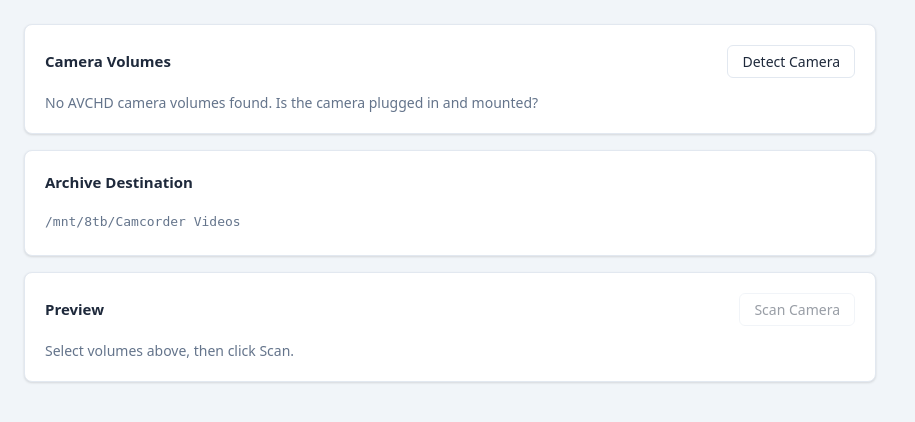
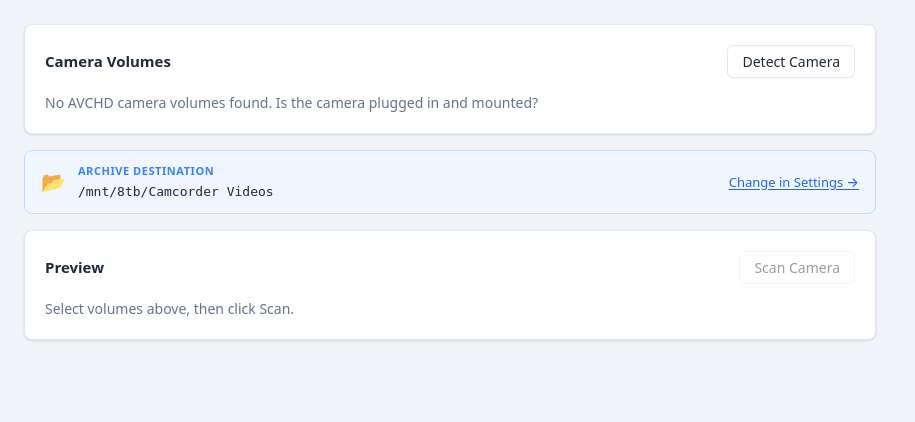
Before and after one commit to adryan16-git/camcorder-import, a Flask app: page / in a window 1280 px wide. Shown: the part 105-527 px from the top of the page, without its empty margins (0-915 px from the left). Run offline with Flask 3, Linux system fonts and the light colour scheme; data that the repository does not hold is empty.

Commit message:
UI: info box for archive path, scan spinner, catalog search
- Archive destination shown as styled info box (non-interactive) with
  "Change in Settings" link that jumps to the Settings tab
- Scan Camera shows spinner + live status message while ffprobe runs
- Catalog grid gains a free-text search input (filters by date or path)

Co-Authored-By: Claude Sonnet 4.6 <noreply@anthropic.com>

```diff
--- a/static/app.css
+++ b/static/app.css
@@ -122,7 +122,33 @@ button { cursor: pointer; font-family: inherit; font-size: 14px; border-radius:
 .camera-label { font-weight: 500; }
 .camera-meta { color: var(--muted); font-size: 13px; margin-left: auto; }
 
-.archive-path { padding: 4px 0; font-family: monospace; font-size: 13px; }
+/* -------------------------------------------------------------- info box */
+.info-box {
+  display: flex;
+  align-items: center;
+  gap: 12px;
+  background: #eff6ff;
+  border: 1px solid #bfdbfe;
+  border-radius: var(--radius);
+  padding: 12px 16px;
+  margin-bottom: 16px;
+}
+.info-icon { font-size: 20px; flex-shrink: 0; }
+.info-content { flex: 1; min-width: 0; }
+.info-label { font-size: 11px; font-weight: 600; text-transform: uppercase; letter-spacing: .05em; color: #3b82f6; margin-bottom: 2px; }
+.info-value { font-family: monospace; font-size: 13px; color: var(--text); white-space: nowrap; overflow: hidden; text-overflow: ellipsis; }
+.btn-link {
+  background: none;
+  border: none;
+  color: #2563eb;
+  font-size: 13px;
+  font-weight: 500;
+  padding: 0;
+  white-space: nowrap;
+  text-decoration: underline;
+  text-underline-offset: 2px;
+}
+.btn-link:hover { color: #1d4ed8; }
 
 /* ------------------------------------------------------------- scan results */
 .recordings-table {
@@ -236,6 +262,17 @@ button { cursor: pointer; font-family: inherit; font-size: 14px; border-radius:
   font-size: 13px;
   color: var(--muted);
 }
+.filter-search { flex: 1; min-width: 160px; }
+.filter-search input[type=search] {
+  width: 100%;
+  padding: 4px 8px;
+  border: 1px solid var(--border);
+  border-radius: 4px;
+  font-size: 13px;
+  background: var(--surface);
+  margin-left: 6px;
+}
+.filter-search input[type=search]:focus { outline: 2px solid var(--primary); border-color: transparent; }
 .filter-row select {
   margin-left: 6px;
   padding: 4px 8px;
--- a/static/app.js
+++ b/static/app.js
@@ -125,10 +125,16 @@ async function scan_camera() {
   const mounts = selected_mounts();
   if (!mounts.length) return;
 
-  const btn = document.getElementById('btn-scan');
+  const btn        = document.getElementById('btn-scan');
+  const status_row = document.getElementById('scan-status-row');
+  const status_msg = document.getElementById('scan-status-msg');
+  const status_txt = document.getElementById('scan-status');
+
   btn.disabled = true;
   btn.textContent = 'Scanning…';
-  document.getElementById('scan-status').textContent = 'Running ffprobe on camera files…';
+  status_row.classList.remove('hidden');
+  status_msg.textContent = 'Running ffprobe on camera files…';
+  status_txt.classList.add('hidden');
   document.getElementById('scan-results').classList.add('hidden');
   document.getElementById('import-actions').classList.add('hidden');
 
@@ -142,10 +148,12 @@ async function scan_camera() {
     scan_recordings = await res.json();
     render_scan_results();
   } catch (e) {
-    document.getElementById('scan-status').textContent = `Scan failed: ${e.message}`;
+    status_msg.textContent = `Scan failed: ${e.message}`;
   } finally {
     btn.disabled = false;
     btn.textContent = 'Scan Camera';
+    status_row.classList.add('hidden');
+    status_txt.classList.remove('hidden');
   }
 }
 
@@ -329,11 +337,16 @@ function apply_catalog_filters() {
   const year    = document.getElementById('filter-year').value;
   const source  = document.getElementById('filter-source').value;
   const glacier = document.getElementById('filter-glacier').value;
+  const search  = document.getElementById('filter-search').value.trim().toLowerCase();
 
   let recs = catalog_data.recordings;
   if (year)    recs = recs.filter(r => r.recorded_at?.startsWith(year));
   if (source)  recs = recs.filter(r => r.source === source);
   if (glacier) recs = recs.filter(r => String(r.glacier_archived) === glacier);
+  if (search)  recs = recs.filter(r =>
+    (r.recorded_at || '').toLowerCase().includes(search) ||
+    (r.path || '').toLowerCase().includes(search)
+  );
 
   const tbody = document.getElementById('catalog-tbody');
   tbody.innerHTML = '';
@@ -645,6 +658,11 @@ document.getElementById('btn-cancel-catalog').addEventListener('click', cancel_j
 document.getElementById('filter-year').addEventListener('change', apply_catalog_filters);
 document.getElementById('filter-source').addEventListener('change', apply_catalog_filters);
 document.getElementById('filter-glacier').addEventListener('change', apply_catalog_filters);
+document.getElementById('filter-search').addEventListener('input', apply_catalog_filters);
+
+document.getElementById('btn-goto-settings').addEventListener('click', () => {
+  document.querySelector('.tab-btn[data-tab="settings"]').click();
+});
 
 // ---------------------------------------------------------------------------
 // Init
--- a/templates/index.html
+++ b/templates/index.html
@@ -30,17 +30,23 @@
       </div>
     </div>
 
-    <div class="card">
-      <div class="card-header">
-        <h2>Archive Destination</h2>
+    <div id="archive-infobox" class="info-box">
+      <span class="info-icon">&#x1F4C2;</span>
+      <div class="info-content">
+        <div class="info-label">Archive destination</div>
+        <div id="archive-display" class="info-value">Loading…</div>
       </div>
-      <p id="archive-display" class="archive-path muted">Loading...</p>
+      <button type="button" id="btn-goto-settings" class="btn-link">Change in Settings &#x2192;</button>
     </div>
 
     <div class="card">
       <div class="card-header">
         <h2>Preview</h2>
         <button id="btn-scan" class="btn-secondary" disabled>Scan Camera</button>
+      </div>
+      <div id="scan-status-row" class="build-status-row hidden">
+        <span id="scan-spinner" class="spinner"></span>
+        <span id="scan-status-msg" class="muted">Scanning…</span>
       </div>
       <div id="scan-status" class="muted">Select volumes above, then click Scan.</div>
       <div id="scan-results" class="hidden">
@@ -127,6 +133,9 @@
               <option value="true">Archived</option>
               <option value="false">Not archived</option>
             </select>
+          </label>
+          <label class="filter-search">
+            <input id="filter-search" type="search" placeholder="Search date or path…">
           </label>
         </div>
       </div>
```
